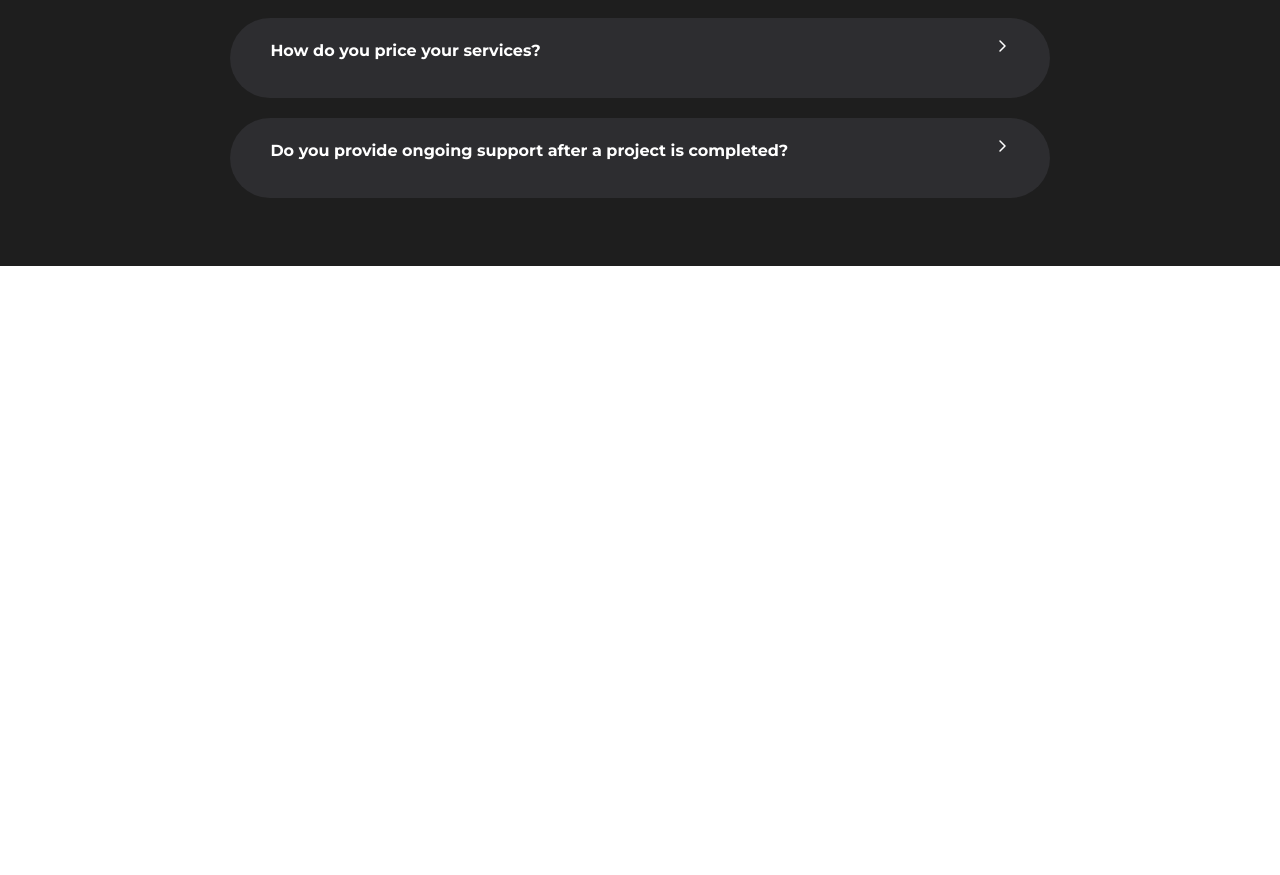
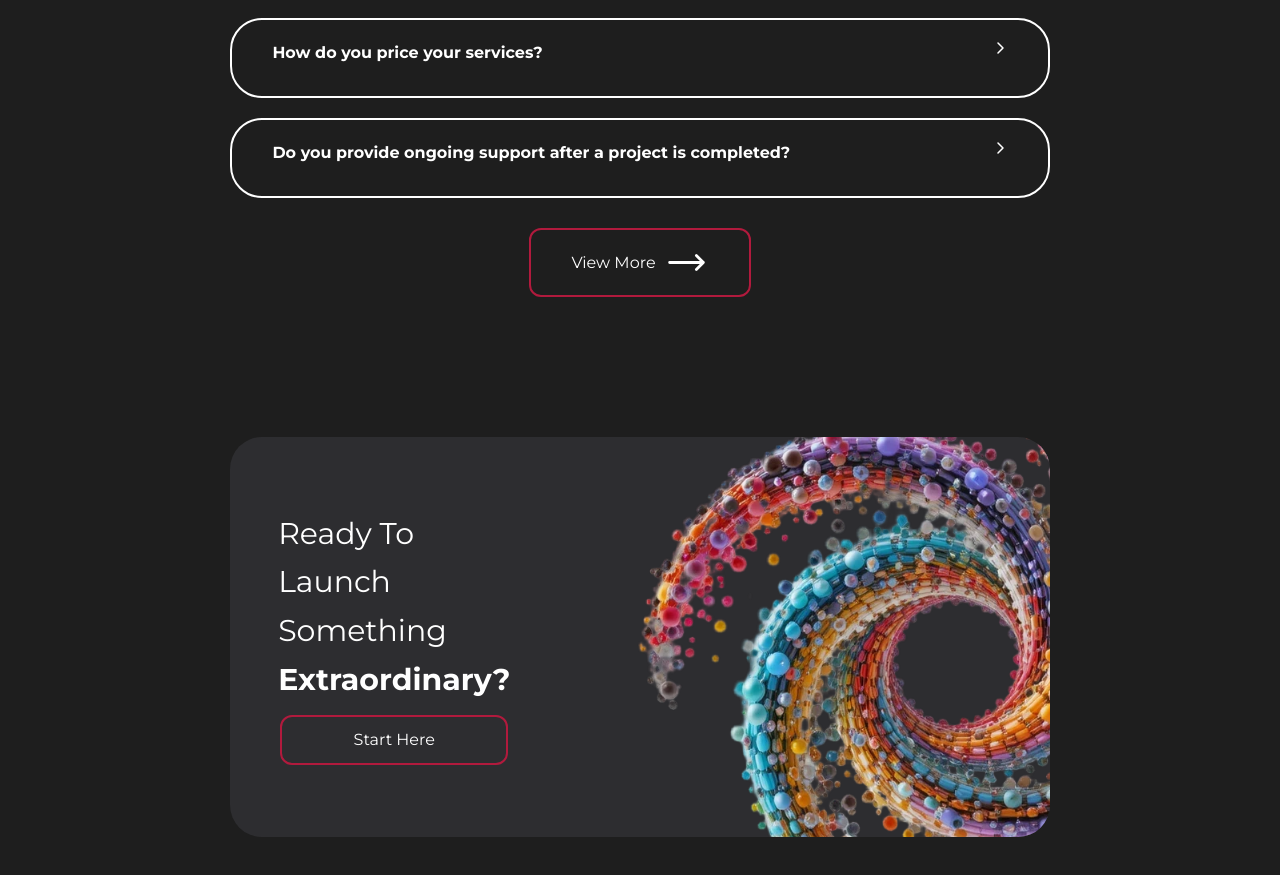
Before and after one commit to ObinnaKelvin/kobisoft, a Next.js app: page / in a window 1280 px wide. Shown: the part 8410-9285 px from the top of the page. Before the commit the page ends 8676 px from the top, so only its background shows below. Built offline with nearby package versions, Linux system fonts and the light colour scheme.

Commit message:
LaunchBanner added

```diff
--- a/components/Faq.js
+++ b/components/Faq.js
@@ -3,6 +3,7 @@ import Image from "next/image";
 
 //icons
 import { PiCaretRightBold } from "react-icons/pi";
+import { HiOutlineArrowLongRight } from "react-icons/hi2";
 
 
 const faqData = [
@@ -37,7 +38,7 @@ const faqData = [
 function AccordionItem({id, question, answer}) {
   const [isOpen, setIsOpen] = React.useState(false);
   return (
-    <div key={id} className={` flex flex-col gap-[25px] bg-[#2D2D30] rounded-[3em] px-[40px] pb-[40px] xl:w-[80%] transition-all duration-300 ${isOpen ? 'h-max mb-6' : 'h-[80px] mb-2'}`}>
+    <div key={id} className={` flex flex-col gap-[25px] border-2 rounded-[2em] px-[40px] pb-[40px] xl:w-[80%] transition-all duration-300 ${isOpen ? 'h-max mb-6' : 'h-[80px] mb-2'}`}>
         <div className='flex justify-between items-start cursor-pointer pt-[20px]' onClick={() => setIsOpen(!isOpen)}>
             <div className='flex items-center gap-2 justify-center font-bold relative'>
                 {/* <div>{icon}</div> */}
@@ -61,7 +62,7 @@ function AccordionItem({id, question, answer}) {
 function Faq() {
   return (
     <>
-        <div className='flex flex-col gap-3 items-center justify-center w-[80%] '>
+        <div className='flex flex-col gap-3 items-center justify-center w-[80%] mb-[80px]'>
 
 
             {/* Title Wrapper */}
@@ -88,6 +89,11 @@ function Faq() {
                     answer={enquiry.answer}
                 />
             ))}
+
+            {/* View More   */}
+            <div className='text-[#FFFFFF] flex gap-2 items-center justify-center cursor-pointer border-2 border-[#B11A3D] px-[40px] py-[10px] rounded-[12px] mt-[10px]'>
+                <div>View More</div> <div className='text-[45px]'><HiOutlineArrowLongRight /></div>
+            </div>
         </div>
     </>
   )
--- /dev/null
+++ b/components/LaunchBanner.js
@@ -0,0 +1,24 @@
+import Image from 'next/image'
+import React from 'react'
+
+function LaunchBanner() {
+  return (
+    <div className='flex flex-col gap-3 items-center justify-center w-full xl:w-[80%] h-[400px]'>
+      <div className='flex flex-row gap-3 w-[80%] xl:w-[80%] bg-[#2D2D30] h-[400px] rounded-[2em]  overflow-hidden relative'>
+        <div className='flex flex-col  items-center justify-center text-white w-[40%] h-full py-[40px] px-[50px]'>
+          <div className='text-[30px]'>
+            Ready To Launch Something <span className='font-bold'>Extraordinary?</span>
+          </div>
+          <div className='text-[#FFFFFF] flex gap-2 items-center justify-center cursor-pointer border-2 border-[#B11A3D] px-[40px] py-[10px] rounded-[12px] mt-[10px] w-[100%] '>
+              <div>Start Here</div>
+          </div>
+        </div>
+        <div className='flex flex-col  items-center justify-center text-white w-[60%] h-full  py-[40px] px-[50px]'>
+          <Image src={'/spiral.png'} width={900} height={1000} alt='Launch Banner Image' className='absolute object-cover mr-[-270px]' />
+        </div>
+      </div>
+    </div>
+  )
+}
+
+export default LaunchBanner
--- a/pages/index.js
+++ b/pages/index.js
@@ -25,6 +25,7 @@ import Skills from "@/components/Skills";
 import WhyYouNeedUs from "@/components/WhyYouNeedUs";
 import HowWeWork from "@/components/HowWeWork";
 import Faq from "@/components/Faq";
+import LaunchBanner from "@/components/LaunchBanner";
 
 //css const
 // const glowcss = `${style.glowUpButton} flex items-center justify-center bg-[#2D2D30]
@@ -312,6 +313,11 @@ export default function Home() {
         <Faq />
       </div>
 
+      {/* Launch Banner Section */}
+      <div className="flex flex-col h-max w-full gap-10 items-center justify-center pb-[60px]">
+        <LaunchBanner />
+      </div>
+
     </div>
   );
 }
```
Also changed, not shown: public/spiral.png (added).
